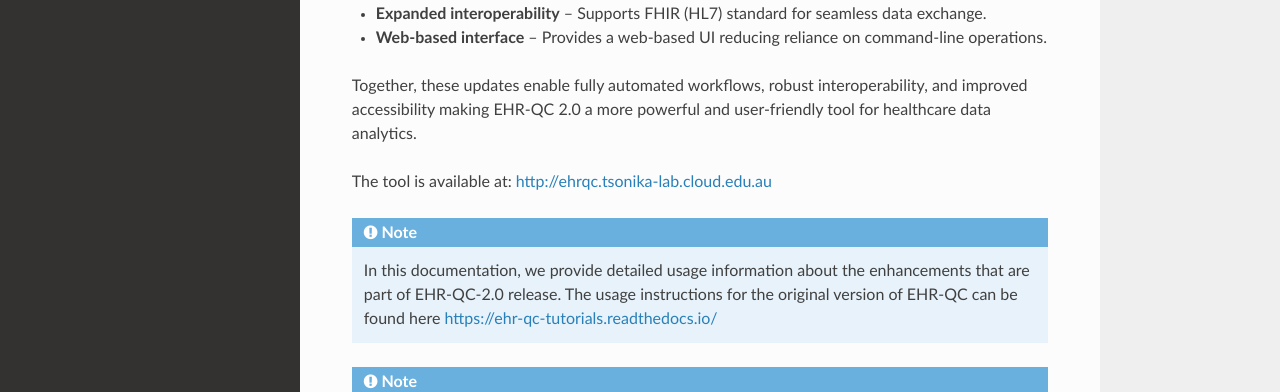
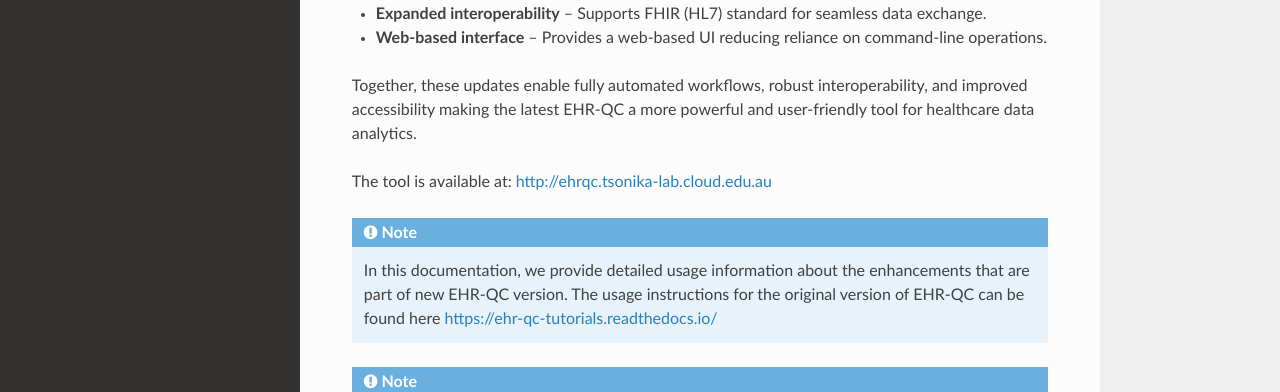
Before and after one commit to ryashpal/ehr-qc-2.0-tutorial, a Sphinx documentation site: the page built from docs/source/index.rst, in a window 1280 px wide and 1152 px high. Shown: the part 254-646 px from the top of the window. Built offline with Sphinx 7.4.7 and the Read the Docs theme 3.1.0, drawn with Linux system fonts in a browser that asks for light colours.

Commit message:
Update documentation for EHR-QC version changes

```diff
--- a/docs/source/index.rst
+++ b/docs/source/index.rst
@@ -8,14 +8,14 @@ EHR-QC Updated
 - **Expanded interoperability** – Supports FHIR (HL7) standard for seamless data exchange.
 - **Web-based interface** – Provides a web-based UI reducing reliance on command-line operations.
 
-Together, these updates enable fully automated workflows, robust interoperability, and improved accessibility making EHR-QC 2.0 a more powerful and user-friendly tool for healthcare data analytics.
+Together, these updates enable fully automated workflows, robust interoperability, and improved accessibility making the latest EHR-QC a more powerful and user-friendly tool for healthcare data analytics.
 
 The tool is available at: `http://ehrqc.tsonika-lab.cloud.edu.au <http://ehrqc.tsonika-lab.cloud.edu.au>`_
 
 
 .. note::
 
-   In this documentation, we provide detailed usage information about the enhancements that are part of EHR-QC-2.0 release. The usage instructions for the original version of EHR-QC can be found here `https://ehr-qc-tutorials.readthedocs.io/ <https://ehr-qc-tutorials.readthedocs.io/>`_
+   In this documentation, we provide detailed usage information about the enhancements that are part of new EHR-QC version. The usage instructions for the original version of EHR-QC can be found here `https://ehr-qc-tutorials.readthedocs.io/ <https://ehr-qc-tutorials.readthedocs.io/>`_
 
 
 .. note::
```
